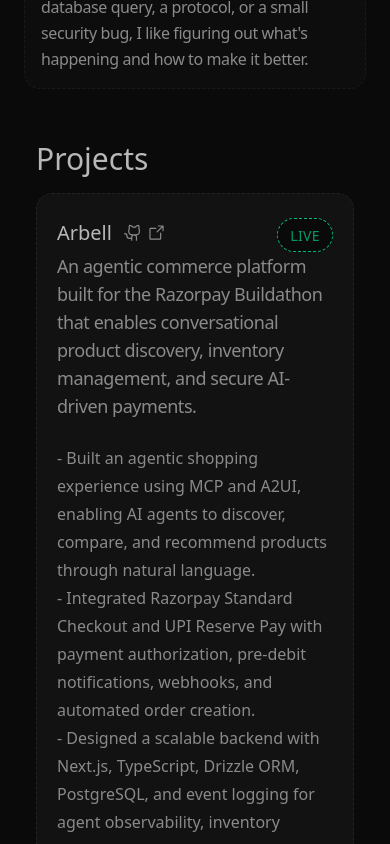
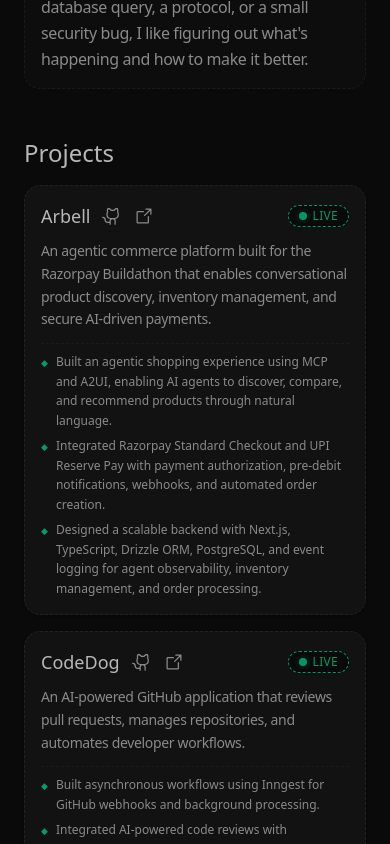
Before and after one commit to divakardsp/Portfolio-2, a Next.js app: page / in a window 390 px wide. Shown: the part 1780-2624 px from the top of the page. Built offline with nearby package versions, Linux system fonts and the light colour scheme.

Commit message:
feat: add scroll animations and responsive styling to Projects and SkillsTools components

```diff
--- a/components/right/Projects.tsx
+++ b/components/right/Projects.tsx
@@ -2,9 +2,9 @@
 import {
     ArrowSquareOutIcon,
     GithubLogoIcon,
-    LinkIcon,
 } from "@phosphor-icons/react";
 import React from "react";
+import { motion } from "motion/react";
 
 function Projects() {
     const projects = [
@@ -114,35 +114,51 @@ function Projects() {
     ];
 
     return (
-        <div id="projects" className="mx-4 lg:mx-8 m-auto p-3">
-            <h1 className="mb-4 text-3xl font-light text-foreground">
+        <div id="projects" className="scroll-mt-16 sm:scroll-mt-20 mx-2 sm:mx-4 lg:mx-8 m-auto p-2 sm:p-3">
+            <h2 className="mb-4 sm:mb-5 text-2xl sm:text-3xl font-light text-foreground">
                 Projects
-            </h1>
+            </h2>
 
             {projects.map((project) => (
-                <div
+                <motion.div
                     key={project.repo}
-                    className="bg-surface border border-border border-dashed px-5 py-6 rounded-2xl text-light mb-4"
+                    initial={{ opacity: 0, y: 20 }}
+                    whileInView={{ opacity: 1, y: 0 }}
+                    viewport={{ once: true, margin: "-30px" }}
+                    transition={{ duration: 0.4 }}
+                    className="bg-surface border border-border border-dashed p-4 sm:p-5 lg:px-5 lg:py-6 rounded-2xl mb-4 sm:mb-5 transition-all duration-300 shadow-sm"
                 >
-                    <div className="flex items-center justify-between">
-                        <div className="flex gap-1 items-start ">
-                            <h1 className="text-xl font-extralight text-foreground mb-1">
+                    <div className="flex flex-wrap items-center justify-between gap-2 mb-2.5">
+                        <div className="flex items-center gap-2">
+                            <h3 className="text-lg sm:text-xl font-medium sm:font-extralight text-foreground">
                                 {project.name}
-                            </h1>
+                            </h3>
 
-                            <div className="flex justify-between items-center gap-1 px-2 py-1 p-auto rounded-2xl">
-                                <a href={project.repo} target="_blank">
+                            <div className="flex items-center gap-1">
+                                <a
+                                    href={project.repo}
+                                    target="_blank"
+                                    rel="noopener noreferrer"
+                                    aria-label={`${project.name} repository`}
+                                    className="p-1 rounded-md text-muted hover:text-foreground active:scale-90 transition-all cursor-pointer"
+                                >
                                     <GithubLogoIcon
-                                        size={19}
-                                        className="text-muted cursor-pointer hover:text-foreground transition-colors duration-150 ease-in"
+                                        size={20}
+                                        className="transition-colors duration-150"
                                     />
                                 </a>
 
                                 {project.live && (
-                                    <a href={project.live} target="_blank">
+                                    <a
+                                        href={project.live}
+                                        target="_blank"
+                                        rel="noopener noreferrer"
+                                        aria-label={`${project.name} live demo`}
+                                        className="p-1 rounded-md text-muted hover:text-foreground active:scale-90 transition-all cursor-pointer"
+                                    >
                                         <ArrowSquareOutIcon
-                                            size={19}
-                                            className="text-muted cursor-pointer hover:text-foreground transition-colors duration-150 ease-in"
+                                            size={20}
+                                            className="transition-colors duration-150"
                                         />
                                     </a>
                                 )}
@@ -150,26 +166,34 @@ function Projects() {
                         </div>
 
                         {project.live && (
-                            <div className=" rounded-3xl border border-dashed border-emerald-500 bg-main px-3 py-1">
-                                <span className="text-sm font-light tracking-wide text-emerald-600">
+                            <div className="rounded-full border border-dashed border-emerald-500/80 bg-main px-2.5 py-0.5 flex items-center gap-1.5 shadow-xs">
+                                <span className="relative flex h-2 w-2">
+                                    <span className="animate-ping absolute inline-flex h-full w-full rounded-full bg-emerald-500 opacity-75"></span>
+                                    <span className="relative inline-flex rounded-full h-2 w-2 bg-emerald-600"></span>
+                                </span>
+                                <span className="text-xs font-light tracking-wide text-emerald-600">
                                     LIVE
                                 </span>
                             </div>
                         )}
                     </div>
 
-                    <p className="text-lg tracking-tight leading-7">
+                    <p className="text-sm sm:text-base lg:text-lg tracking-tight leading-relaxed sm:leading-7 text-muted mb-3">
                         {project.description}
                     </p>
-                    <br />
 
-                    {project.highlights.map((highlight) => (
-                        <p
-                            key={highlight.id}
-                            className="font-light tracking-normal leading-7"
-                        >{`- ${highlight.value}`}</p>
-                    ))}
-                </div>
+                    <div className="space-y-1.5 pt-2 border-t border-dashed border-border/60">
+                        {project.highlights.map((highlight) => (
+                            <div
+                                key={highlight.id}
+                                className="flex items-start gap-2 text-xs sm:text-sm lg:text-base font-light tracking-normal leading-relaxed text-muted"
+                            >
+                                <span className="text-emerald-500/80 mt-1 select-none text-[9px]">◆</span>
+                                <span>{highlight.value}</span>
+                            </div>
+                        ))}
+                    </div>
+                </motion.div>
             ))}
         </div>
     );
```
